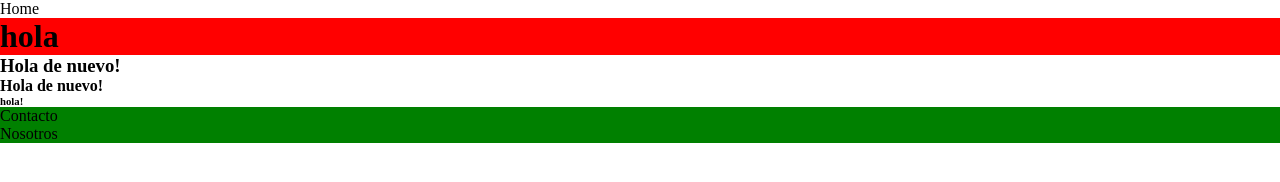
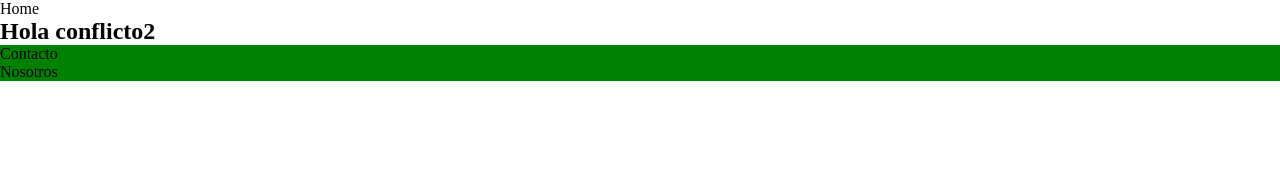
Before and after one commit to franad23/practica-14p, a plain HTML site: page index.html in a window 1280 px wide. Drawn offline with Linux system fonts and the light colour scheme.

Commit message:
conflicto 1

```diff
--- a/index.html
+++ b/index.html
@@ -12,10 +12,7 @@
         <li>Home</li>
       </ul>
     </nav>
-    <h1>hola</h1>
-    <h3>Hola de nuevo!</h3>
-    <h4>Hola de nuevo!</h4>
-    <h6>hola!</h6>
+    <h2>Hola conflicto2</h2>
     <footer class="footerContainer">
       <ul>
         <li>Contacto</li>
```
